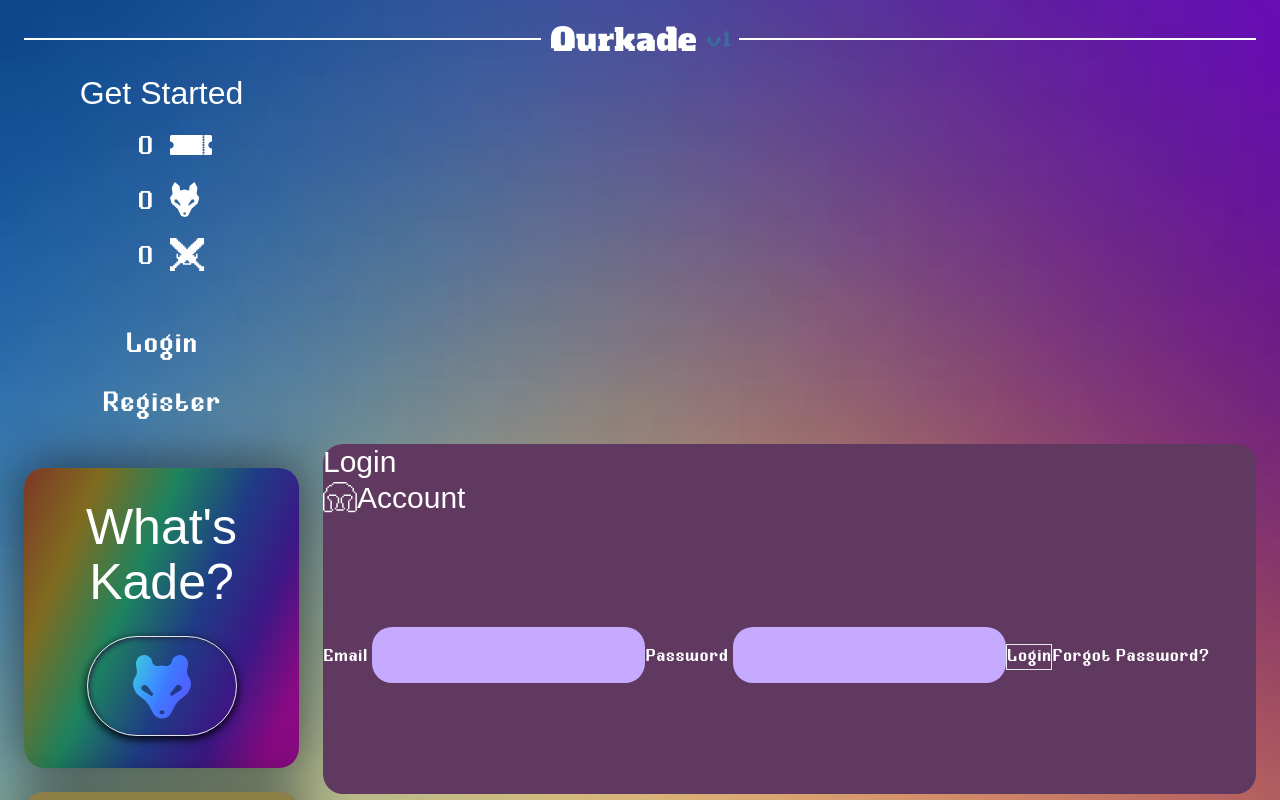
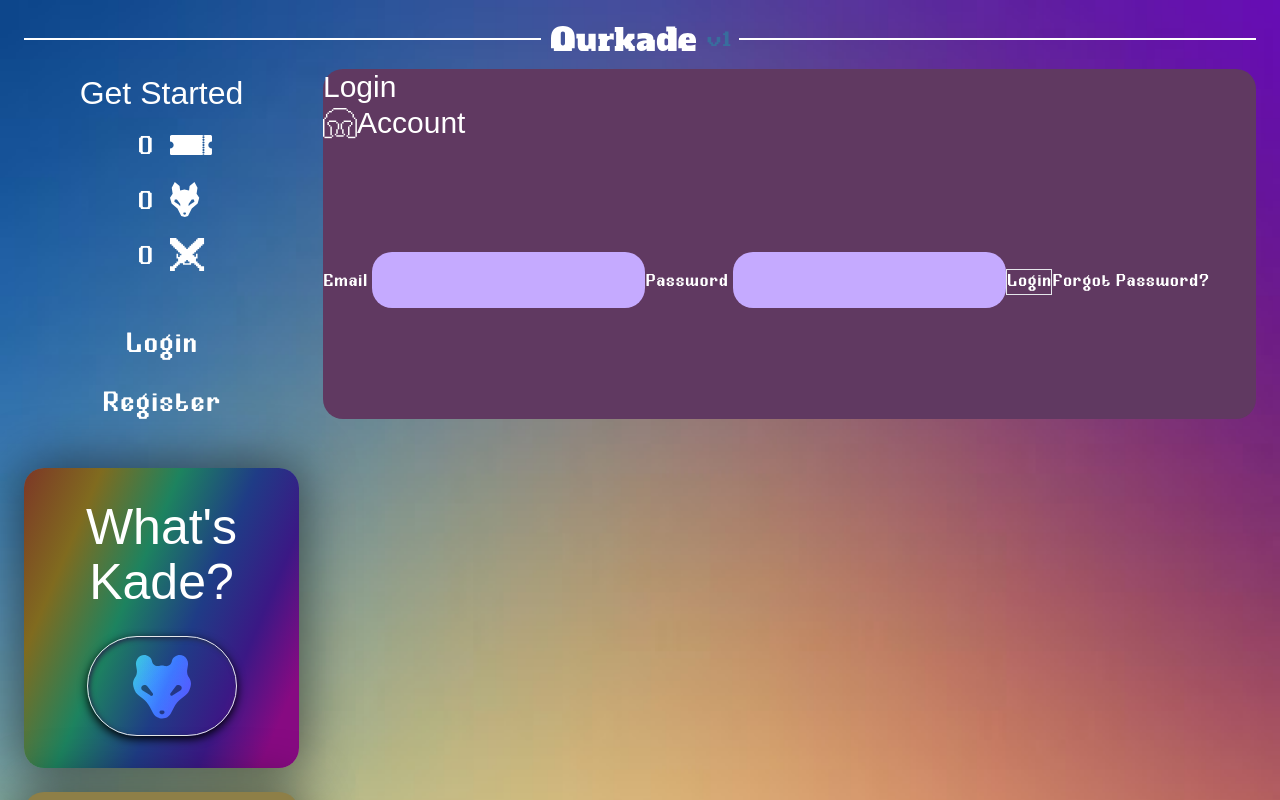
Before and after one commit to gabewolford/ourkade, a Vue app: page /#/login in a window 1280 px wide. Shown: the top 800 px of the page. Built offline with nearby package versions, Linux system fonts and the light colour scheme; no server answers; a web font is replaced by a local one.

Commit message:
removed auto margin

```diff
--- a/src/pages/Login.vue
+++ b/src/pages/Login.vue
@@ -28,7 +28,7 @@ const handleLogin = async (provider) => {
 </script>
 <template>
   <section
-    class="flex flex-col w-full m-auto bg-[#603961] rounded-[20px] lg:h-[350px] text-white"
+    class="flex flex-col w-full bg-[#603961] rounded-[20px] lg:h-[350px] text-white"
   >
     <h1 class="text-3xl font-holtwood-one-sc">Login</h1>
     <div class="flex flex-row items-center">
```
